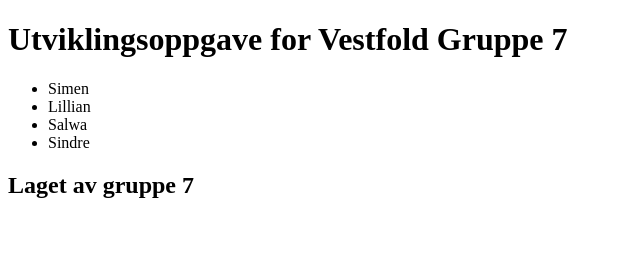
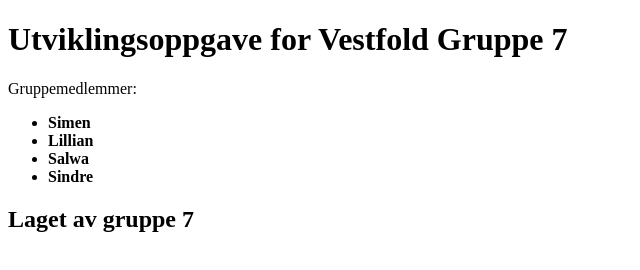
Before and after one commit to SimenH98/APP2000, a plain HTML site: page index.html in a window 1280 px wide. Shown: the whole page, without its empty margins (0-640 px from the left). Drawn offline with Linux system fonts and the light colour scheme.

Commit message:
Oppdaterte index filen
La inn en paragraf tag som beskriver listen med gruppemedlemmer.

```diff
--- a/index.html
+++ b/index.html
@@ -10,6 +10,7 @@
       </header>
 
         <main>
+          <p> Gruppemedlemmer: </p><b>
           <ul>
             <li> Simen </li>
             <li> Lillian </li>
```
